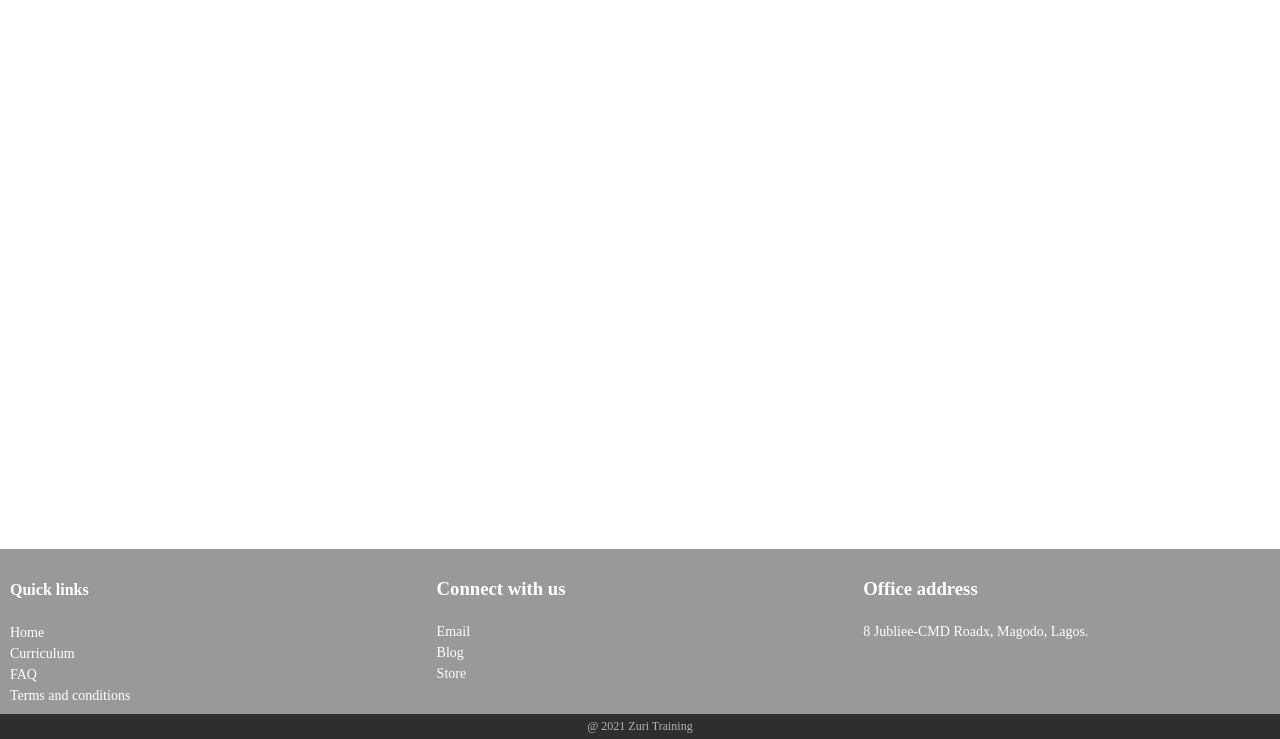
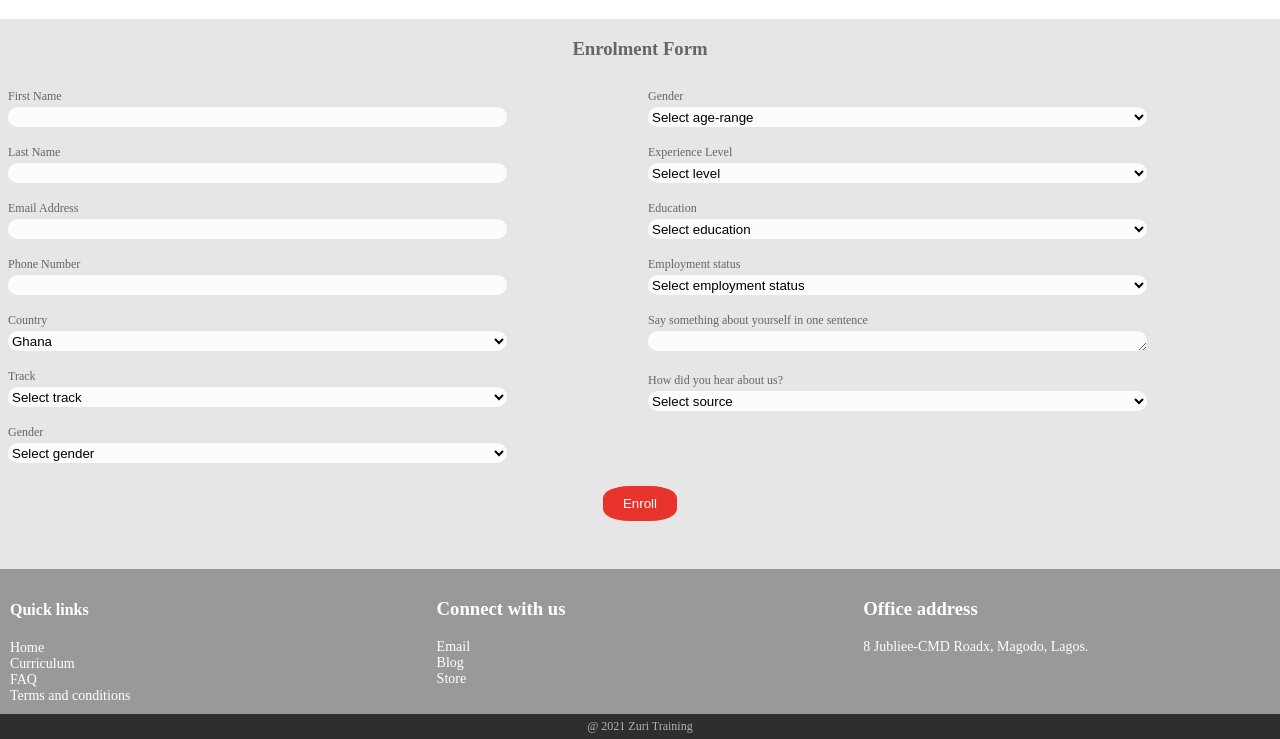
Before and after one commit to etekah/zuri-landing-page, a plain HTML site: page index.html in a window 1280 px wide. Shown: the part 61-800 px from the top of the page. Drawn offline with Linux system fonts and the light colour scheme.

Commit message:
Enrolment form Added enrolment form

```diff
--- a/index.html
+++ b/index.html
@@ -14,6 +14,115 @@
   </head>
   <body>
     <h1>Welcome to Zuri x I4G</h1>
+
+    <!-- Enrollment Form -->
+    <div class="enrolment-form">
+      <h3>Enrolment Form</h3>
+      <div class="form-fields">
+        <div class="column-2">
+          <div class="form-field">
+            <label for="fname">First Name</label><br />
+            <input type="text" id="fname" /><br />
+          </div>
+          <div class="form-field">
+            <label for="lname">Last Name</label><br />
+            <input type="text" id="lname" /><br />
+          </div>
+          <div class="form-field">
+            <label for="email">Email Address</label><br />
+            <input type="text" id="email" /><br />
+          </div>
+          <div class="form-field">
+            <label for="phone">Phone Number</label><br />
+            <input type="text" id="phone" /><br />
+          </div>
+          <div class="form-field">
+            <label for="country">Country</label><br />
+            <select id="country">
+              <option value="Ghana">Ghana</option>
+              <option value="Nigeria">Nigeria</option>
+              <option value="Cameroun">Cameroun</option>
+              <option value="Kenya">Kenya</option> </select
+            ><br />
+          </div>
+          <div class="form-field">
+            <label for="track">Track</label><br />
+            <select id="track">
+              <option value="">Select track</option>
+              <option value="mobile-kotlin">Mobile - Kotlin</option>
+              <option value="mobile-flutter">Mobile - Flutter</option>
+              <option value="design">Design</option>
+              <option value="frontend">Frontend</option> </select
+            ><br />
+          </div>
+          <div class="form-field">
+            <label for="gender">Gender</label><br />
+            <select id="gender">
+              <option value="">Select gender</option>
+              <option value="Female">Female</option>
+              <option value="Male">Male</option> </select
+            ><br />
+          </div>
+        </div>
+        <div class="column-2">
+          <div class="form-field">
+            <label for="age-range">Gender</label><br />
+            <select id="age-range">
+              <option value="">Select age-range</option>
+              <option value="15 - 24">15 - 24</option>
+              <option value="25 - 45">25 - 45</option> </select
+            ><br />
+          </div>
+          <div class="form-field">
+            <label for="experience">Experience Level</label><br />
+            <select id="experience">
+              <option value="">Select level</option>
+              <option value="Beginner">Beginner</option>
+              <option value="Intermediate">Intermediate</option>
+              <option value="Advanced">Advanced</option> </select
+            ><br />
+          </div>
+          <div class="form-field">
+            <label for="education">Education</label><br />
+            <select id="education">
+              <option value="">Select education</option>
+              <option value="O/L">O/L</option>
+              <option value="Degree">Degree</option>
+              <option value="Masters">Masters</option
+              ><option value="PhD">PhD</option> </select
+            ><br />
+          </div>
+          <div class="form-field">
+            <label for="employment">Employment status</label><br />
+            <select id="employment">
+              <option value="">Select employment status</option>
+              <option value="Unemployed">Unemployed</option>
+              <option value="Employed">Employed</option>
+              <option value="Retired">Retired</option> </select
+            ><br />
+          </div>
+          <div class="form-field">
+            <label for="bio">Say something about yourself in one sentence</label
+            ><br />
+            <textarea id="bio" rows="2" placeholder=""></textarea><br />
+          </div>
+          <div class="form-field">
+            <label for="info">How did you hear about us?</label><br />
+            <select id="info">
+              <option value="">Select source</option>
+              <option value="Twitter">Twitter</option>
+              <option value="Facebook">Facebook</option>
+              <option value="Others">Others</option> </select
+            ><br />
+          </div>
+        </div>
+      </div>
+      <div class="button-container">
+        <button>Enroll</button>
+      </div>
+    </div>
+
+    <!-- Footer -->
     <div class="footer">
       <div class="footer-links">
         <div class="column">
--- a/styles.css
+++ b/styles.css
@@ -12,7 +12,7 @@ ul {
 ul li {
   cursor: pointer;
   position: relative;
-  padding-top: 5px;
+  /* padding-top: 5px; */
   font-size: 14px;
   list-style-type: none;
 
@@ -21,10 +21,6 @@ ul li {
   -moz-user-select: none;
   -ms-user-select: none;
   user-select: none;
-}
-
-.quick-links {
-  float: left;
 }
 
 .footer {
@@ -37,7 +33,8 @@ ul li {
   background-color: #999999;
   color: white;
 }
-.footer-links::after {
+.footer-links::after,
+.form-fields::after {
   content: "";
   display: table;
   clear: both;
@@ -53,8 +50,57 @@ ul li {
 .footer-copyright p {
   margin: 0;
 }
+
+.enrolment-form {
+  position: fixed;
+  background-color: #e6e6e6;
+  left: 0;
+  width: 100%;
+  height: 100%;
+}
+.enrolment-form h3 {
+  text-align: center;
+  color: #666666;
+}
+.enrolment-form button {
+  text-align: center;
+  border: none;
+  background-color: #e7332b;
+  height: 35px;
+  border-radius: 35%;
+  padding-right: 20px;
+  padding-left: 20px;
+  color: #ffffff;
+}
+.button-container {
+  display: flex;
+  justify-content: center;
+  align-items: center;
+}
+.form-field {
+  margin-bottom: 15px;
+  color: #666666;
+}
 .column {
   float: left;
   width: 33.33%;
   padding: 10px;
 }
+.column-2 {
+  float: left;
+  width: 50%;
+  padding: 8px;
+}
+.column-2 input,
+.form-field select,
+.form-field textarea {
+  border-radius: 25px;
+  border-style: none;
+  background-color: #fcfcfc;
+  width: 80%;
+  height: 20px;
+  margin-top: 3px;
+}
+.form-field label {
+  font-size: 12px;
+}
```
